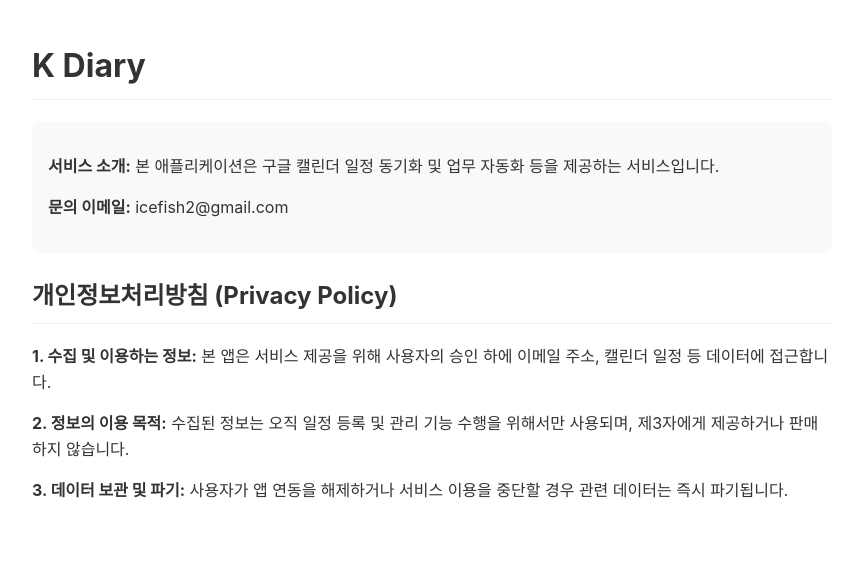
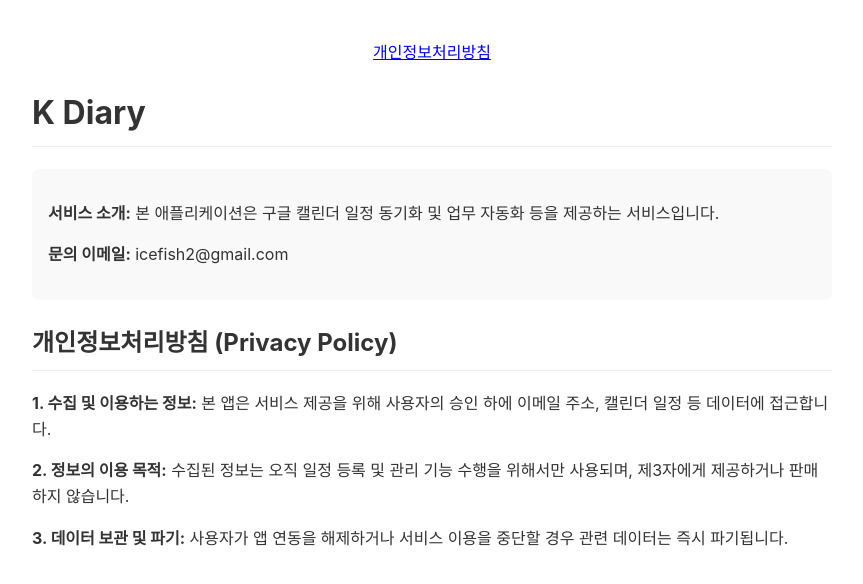
Before and after one commit to Striker1-Kim/my-app-home, a plain HTML site: page index.html in a window 1280 px wide. Shown: the whole page, without its empty margins (208-1071 px from the left). Drawn offline with Linux system fonts and the light colour scheme.

Commit message:
Update index.html

```diff
--- a/index.html
+++ b/index.html
@@ -11,6 +11,9 @@
         .box { background: #f9f9f9; padding: 16px; border-radius: 8px; margin-bottom: 24px; }
     </style>
 </head>
+<footer style="margin-top:40px; text-align:center;">
+  <a href="privacy.html">개인정보처리방침</a>
+</footer>
 <body>
     <h1>K Diary</h1>
     <div class="box">
```
